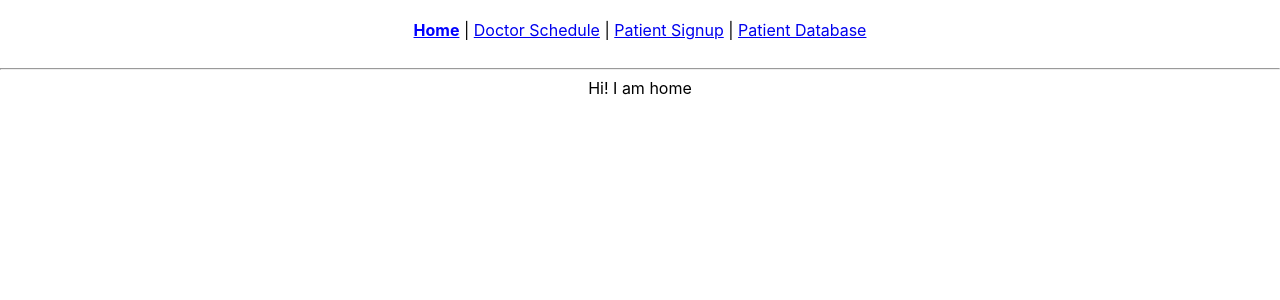
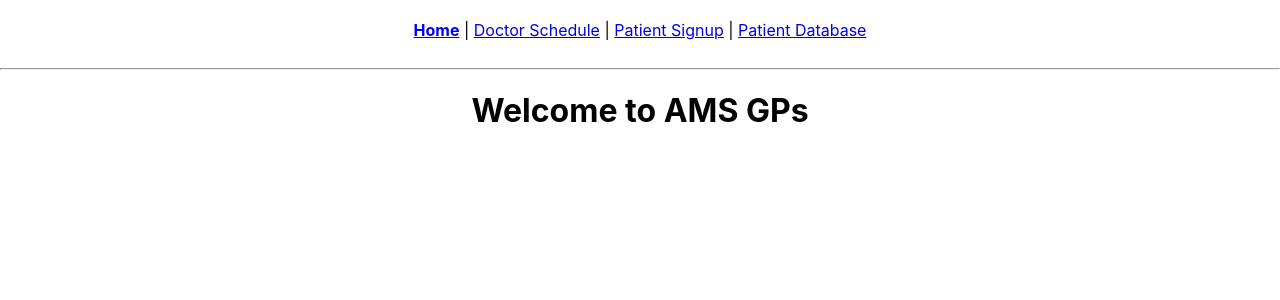
Before and after one commit to mvuas10/amsterdamgps, a React (Create React App) app: page / in a window 1280 px wide. Shown: the top 300 px of the page. Built offline with nearby package versions, Linux system fonts and the light colour scheme.

Commit message:
Add title

```diff
--- a/src/components/DocSchedule.js
+++ b/src/components/DocSchedule.js
@@ -1,5 +1,10 @@
 import React from "react";
+import Title from "./Title";
 
 export default function DocSchedule() {
-  return <div>Hi! I am Doctor Schedule</div>;
+  return (
+    <div>
+      <Title title="Who is on duty?" />
+    </div>
+  );
 }
--- a/src/components/Home.js
+++ b/src/components/Home.js
@@ -1,5 +1,10 @@
 import React from "react";
+import Title from "./Title";
 
 export default function Home() {
-  return <div>Hi! I am home</div>;
+  return (
+    <div>
+      <Title title="Welcome to AMS GPs" />
+    </div>
+  );
 }
--- a/src/components/PatientDatabase.js
+++ b/src/components/PatientDatabase.js
@@ -1,5 +1,10 @@
 import React from "react";
+import Title from "./Title";
 
 export default function PatientDatabase() {
-  return <div>Hi! I am Patient Database</div>;
+  return (
+    <div>
+      <Title title="Patient Database" />
+    </div>
+  );
 }
--- a/src/components/PatientSignup.js
+++ b/src/components/PatientSignup.js
@@ -1,5 +1,10 @@
 import React from "react";
+import Title from "./Title";
 
 export default function PatientSignup() {
-  return <div>Hi! I am Patient Signup</div>;
+  return (
+    <div>
+      <Title title="Patient signup" />
+    </div>
+  );
 }
--- /dev/null
+++ b/src/components/Title.js
@@ -0,0 +1,9 @@
+import React from "react";
+
+export default function Title(props) {
+  return (
+    <div>
+      <h1>{props.title}</h1>
+    </div>
+  );
+}
```
